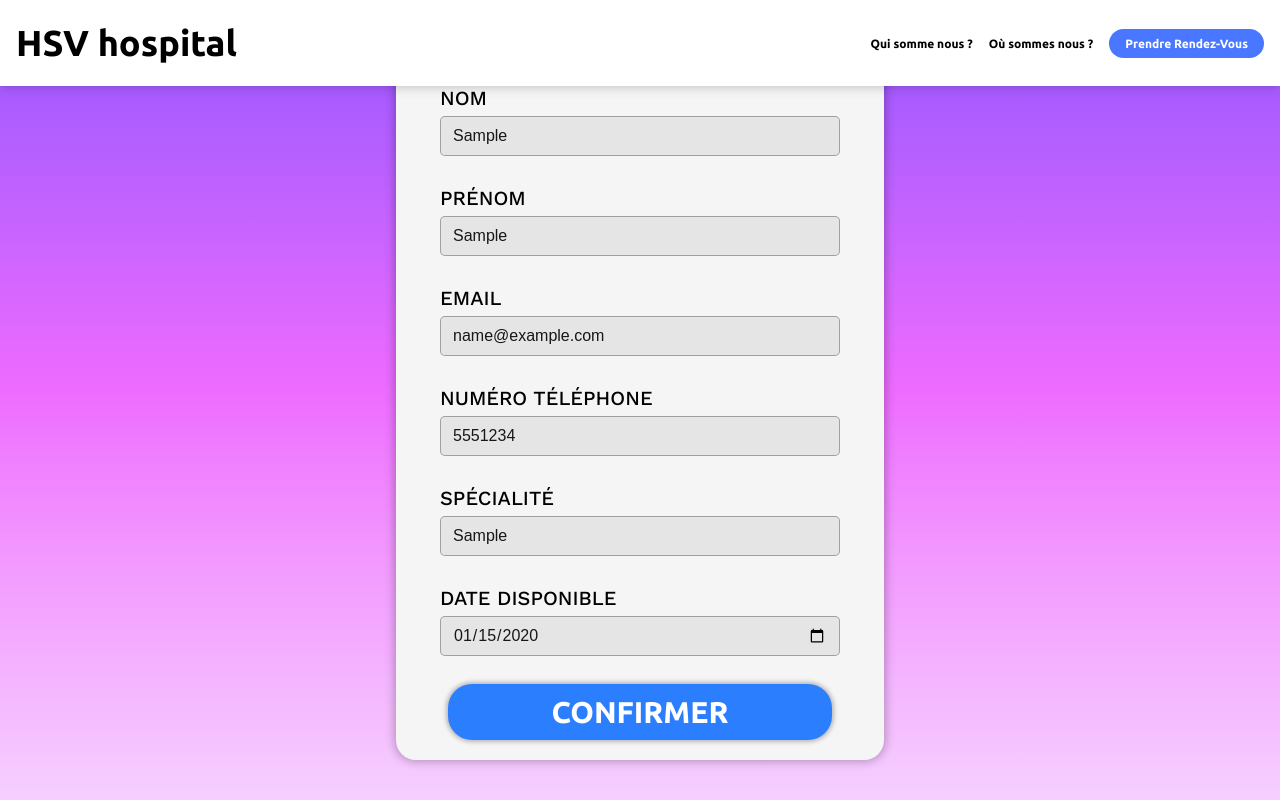
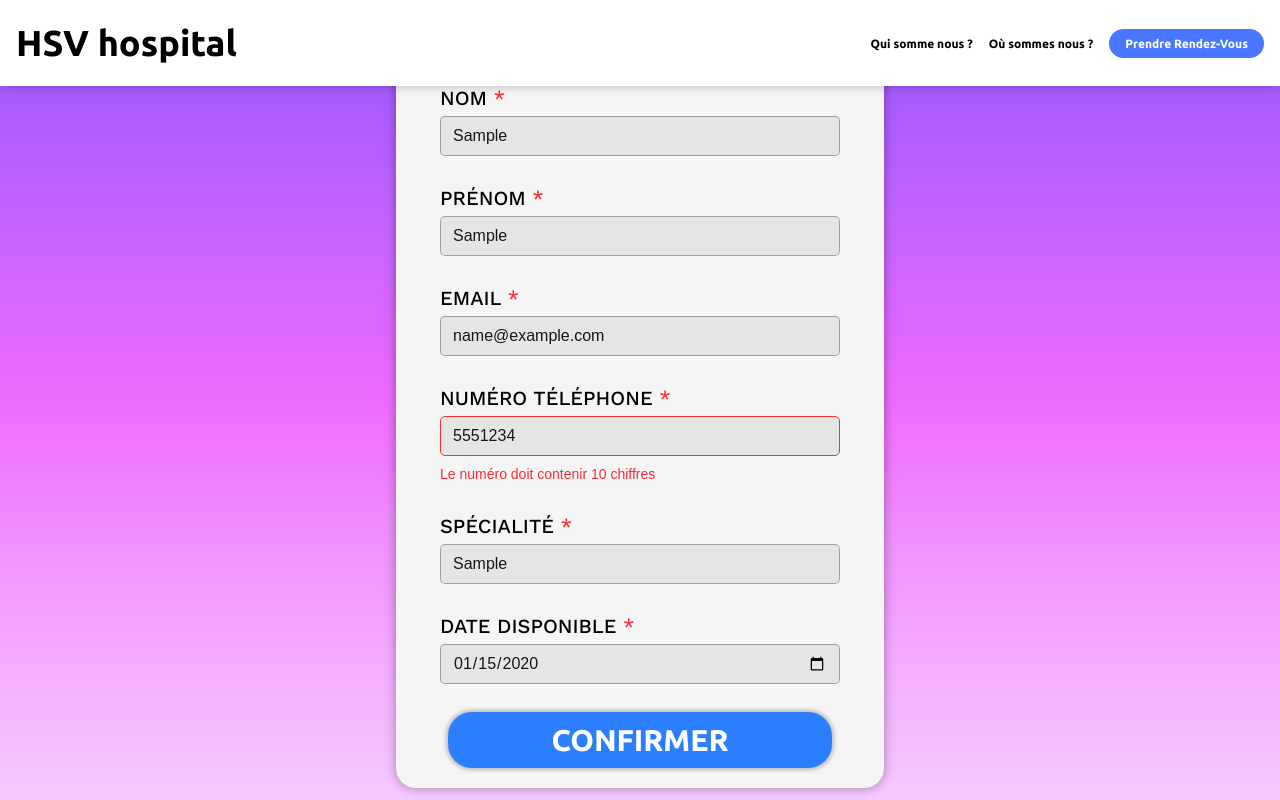
Before and after one commit to SeaFlyCode/HSV, a Next.js app in the folder hsv/: page /prendre-rendez-vous in a window 1280 px wide. Both pictures are taken after typing "Sample", "Sample", "name@example.com", "5551234", "Sample", "2020-01-15" into the empty fields and a click on the button "CONFIRMER". Shown: the part 108-908 px from the top of the page. Built offline with nearby package versions, Linux system fonts and the light colour scheme; no server answers.

Commit message:
Mise à jour enregistrement rdv + lien avec BACK OK

```diff
--- a/hsv/src/app/prendre-rendez-vous/page.tsx
+++ b/hsv/src/app/prendre-rendez-vous/page.tsx
@@ -12,22 +12,73 @@ const NouvellePage = () => {
     date: '',
   });
 
+  const [errors, setErrors] = useState<Record<string, string>>({});
+
   const handleChange = (e: React.ChangeEvent<HTMLInputElement>) => {
-    setFormData({ ...formData, [e.target.name]: e.target.value });
+    const { name, value } = e.target;
+    setFormData(prev => ({ ...prev, [name]: value }));
+
+    // Effacer l'erreur pour ce champ s'il est rempli
+    if (value.trim() !== '') {
+      setErrors(prev => ({ ...prev, [name]: '' }));
+    }
+  };
+
+  const validateForm = () => {
+    const newErrors: Record<string, string> = {};
+    let isValid = true;
+
+    // Vérifier que tous les champs sont remplis
+    Object.entries(formData).forEach(([key, value]) => {
+      if (value.trim() === '') {
+        newErrors[key] = 'Ce champ est obligatoire';
+        isValid = false;
+      }
+    });
+
+    // Vérification de format d'email
+    if (formData.email && !/\S+@\S+\.\S+/.test(formData.email)) {
+      newErrors.email = 'Format d\'email invalide';
+      isValid = false;
+    }
+
+    // Vérification du numéro de téléphone
+    if (formData.telephone && !/^[0-9]{10}$/.test(formData.telephone)) {
+      newErrors.telephone = 'Le numéro doit contenir 10 chiffres';
+      isValid = false;
+    }
+
+    setErrors(newErrors);
+    return isValid;
   };
 
   const handleSubmit = async (e: React.FormEvent) => {
     e.preventDefault();
+
+    if (!validateForm()) {
+      alert('Veuillez remplir tous les champs obligatoires correctement');
+      return;
+    }
+
     try {
-      const res = await fetch('/api/rendezvous', {
+      console.log('Envoi des données:', formData); // Pour débugger
+      const res = await fetch('http://localhost:3000/api/resa', {
         method: 'POST',
         headers: { 'Content-Type': 'application/json' },
         body: JSON.stringify(formData),
       });
       if (res.ok) {
         alert('Formulaire envoyé avec succès !');
+        setFormData({
+          nom: '',
+          prenom: '',
+          email: '',
+          telephone: '',
+          specialite: '',
+          date: '',
+        });
       } else {
-        alert('Erreur lors de l’envoi');
+        alert('Erreur lors de l\'envoi: ' + (await res.text()));
       }
     } catch (err) {
       console.error(err);
@@ -49,7 +100,7 @@ const NouvellePage = () => {
           {/* NOM */}
           <div className="w-full flex flex-col gap-1">
             <label htmlFor="nom" className="text-black text-xl font-medium font-['Work_Sans']">
-              NOM
+              NOM <span className="text-red-500">*</span>
             </label>
             <input
               type="text"
@@ -57,14 +108,16 @@ const NouvellePage = () => {
               id="nom"
               value={formData.nom}
               onChange={handleChange}
-              className="h-10 px-3 bg-neutral-200 rounded-[5px] border border-black/30 outline-none"
+              className={`h-10 px-3 bg-neutral-200 rounded-[5px] border ${errors.nom ? 'border-red-500' : 'border-black/30'} outline-none`}
+              required
             />
+            {errors.nom && <p className="text-red-500 text-sm mt-1">{errors.nom}</p>}
           </div>
 
           {/* PRÉNOM */}
           <div className="w-full flex flex-col gap-1">
             <label htmlFor="prenom" className="text-black text-xl font-medium font-['Work_Sans']">
-              PRÉNOM
+              PRÉNOM <span className="text-red-500">*</span>
             </label>
             <input
               type="text"
@@ -72,14 +125,16 @@ const NouvellePage = () => {
               id="prenom"
               value={formData.prenom}
               onChange={handleChange}
-              className="h-10 px-3 bg-neutral-200 rounded-[5px] border border-black/30 outline-none"
+              className={`h-10 px-3 bg-neutral-200 rounded-[5px] border ${errors.prenom ? 'border-red-500' : 'border-black/30'} outline-none`}
+              required
             />
+            {errors.prenom && <p className="text-red-500 text-sm mt-1">{errors.prenom}</p>}
           </div>
 
           {/* EMAIL */}
           <div className="w-full flex flex-col gap-1">
             <label htmlFor="email" className="text-black text-xl font-medium font-['Work_Sans']">
-              EMAIL
+              EMAIL <span className="text-red-500">*</span>
             </label>
             <input
               type="email"
@@ -87,14 +142,16 @@ const NouvellePage = () => {
               id="email"
               value={formData.email}
               onChange={handleChange}
-              className="h-10 px-3 bg-neutral-200 rounded-[5px] border border-black/30 outline-none"
+              className={`h-10 px-3 bg-neutral-200 rounded-[5px] border ${errors.email ? 'border-red-500' : 'border-black/30'} outline-none`}
+              required
             />
+            {errors.email && <p className="text-red-500 text-sm mt-1">{errors.email}</p>}
           </div>
 
           {/* NUMÉRO TÉLÉPHONE */}
           <div className="w-full flex flex-col gap-1">
             <label htmlFor="telephone" className="text-black text-xl font-medium font-['Work_Sans']">
-              NUMÉRO TÉLÉPHONE
+              NUMÉRO TÉLÉPHONE <span className="text-red-500">*</span>
             </label>
             <input
               type="tel"
@@ -102,14 +159,17 @@ const NouvellePage = () => {
               id="telephone"
               value={formData.telephone}
               onChange={handleChange}
-              className="h-10 px-3 bg-neutral-200 rounded-[5px] border border-black/30 outline-none"
+              className={`h-10 px-3 bg-neutral-200 rounded-[5px] border ${errors.telephone ? 'border-red-500' : 'border-black/30'} outline-none`}
+              placeholder="0123456789"
+              required
             />
+            {errors.telephone && <p className="text-red-500 text-sm mt-1">{errors.telephone}</p>}
           </div>
 
           {/* SPÉCIALITÉ */}
           <div className="w-full flex flex-col gap-1">
             <label htmlFor="specialite" className="text-black text-xl font-medium font-['Work_Sans']">
-              SPÉCIALITÉ
+              SPÉCIALITÉ <span className="text-red-500">*</span>
             </label>
             <input
               type="text"
@@ -117,14 +177,16 @@ const NouvellePage = () => {
               id="specialite"
               value={formData.specialite}
               onChange={handleChange}
-              className="h-10 px-3 bg-neutral-200 rounded-[5px] border border-black/30 outline-none"
+              className={`h-10 px-3 bg-neutral-200 rounded-[5px] border ${errors.specialite ? 'border-red-500' : 'border-black/30'} outline-none`}
+              required
             />
+            {errors.specialite && <p className="text-red-500 text-sm mt-1">{errors.specialite}</p>}
           </div>
 
           {/* DATE DISPONIBLE */}
           <div className="w-full flex flex-col gap-1">
             <label htmlFor="date" className="text-black text-xl font-medium font-['Work_Sans']">
-              DATE DISPONIBLE
+              DATE DISPONIBLE <span className="text-red-500">*</span>
             </label>
             <input
               type="date"
@@ -132,14 +194,16 @@ const NouvellePage = () => {
               id="date"
               value={formData.date}
               onChange={handleChange}
-              className="h-10 px-3 bg-neutral-200 rounded-[5px] border border-black/30 outline-none"
+              className={`h-10 px-3 bg-neutral-200 rounded-[5px] border ${errors.date ? 'border-red-500' : 'border-black/30'} outline-none`}
+              required
             />
+            {errors.date && <p className="text-red-500 text-sm mt-1">{errors.date}</p>}
           </div>
 
           {/* BOUTON DE SOUMISSION */}
           <button
             type="submit"
-            className="p-2.5 bg-blue-500 rounded-3xl shadow-[0px_0px_4px_2px_rgba(0,0,0,0.25)] text-white text-3xl font-bold font-['Ubuntu'] w-96"
+            className="p-2.5 bg-blue-500 rounded-3xl shadow-[0px_0px_4px_2px_rgba(0,0,0,0.25)] text-white text-3xl font-bold font-['Ubuntu'] w-96 hover:bg-blue-600 transition-colors"
           >
             CONFIRMER
           </button>
```
Also changed, not shown: 1 other file (tests, documents, lock files or other folders).
